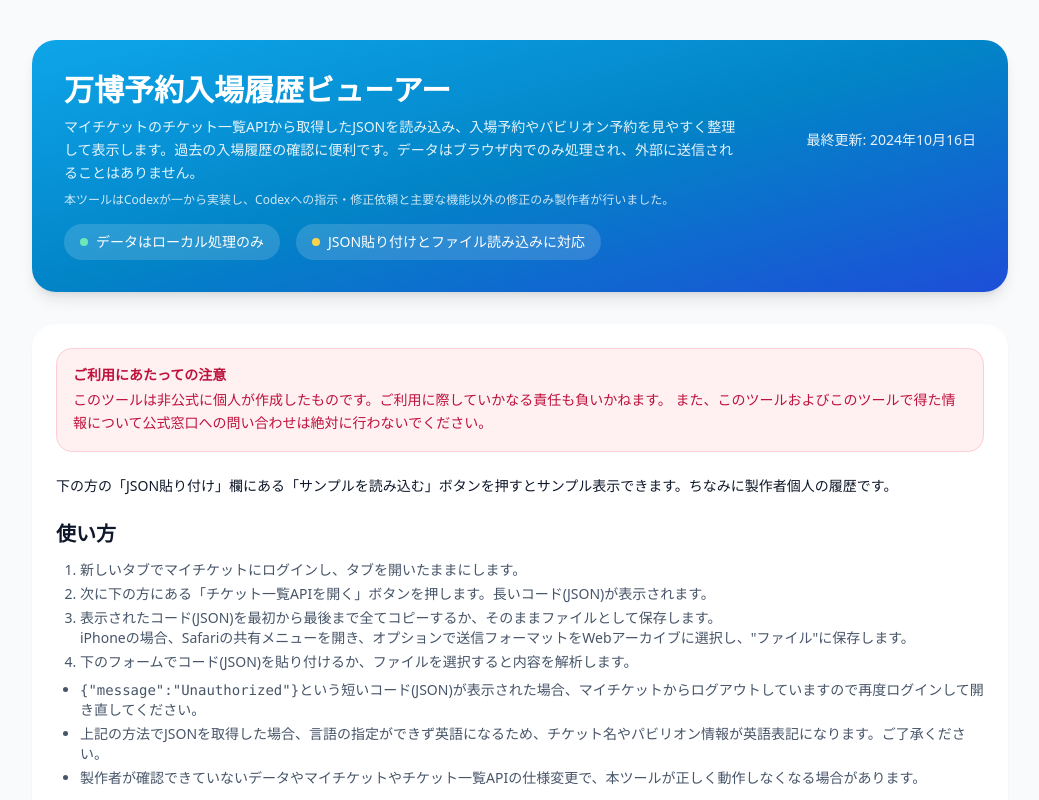
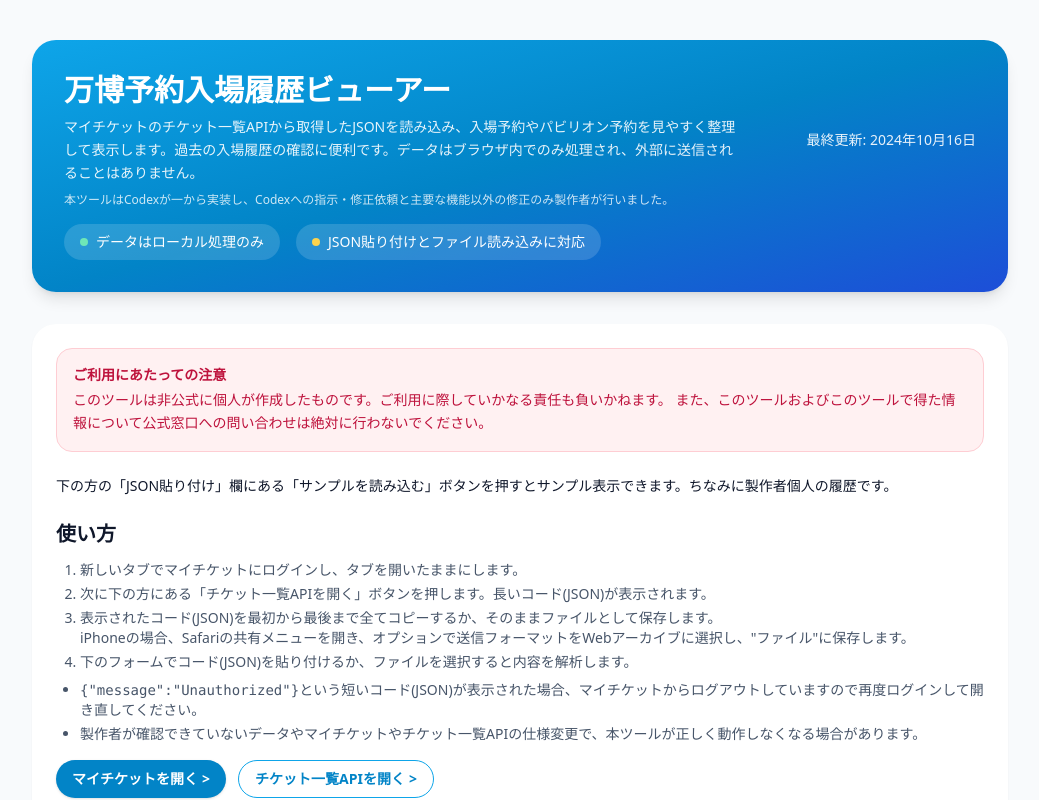
Before and after one commit to nakayuki805/expo-history-viewer, a React (Vite) app: page / in a window 1280 px wide. Shown: the top 800 px of the page, without its empty margins (120-1159 px from the left). Built offline with nearby package versions, Linux system fonts and the light colour scheme.

Commit message:
英語に関する注意書き削除

```diff
--- a/src/App.tsx
+++ b/src/App.tsx
@@ -1266,7 +1266,6 @@ export default function App() {
             </ol>
             <ul className="mt-2 list-disc space-y-1 pl-6 text-sm text-slate-600">
               <li><code>{`{"message":"Unauthorized"}`}</code>という短いコード(JSON)が表示された場合、マイチケットからログアウトしていますので再度ログインして開き直してください。</li>
-              <li>上記の方法でJSONを取得した場合、言語の指定ができず英語になるため、チケット名やパビリオン情報が英語表記になります。ご了承ください。</li>
               <li>製作者が確認できていないデータやマイチケットやチケット一覧APIの仕様変更で、本ツールが正しく動作しなくなる場合があります。</li>
             </ul>
             <div className="mt-4 flex flex-wrap gap-3 text-sm">
```
